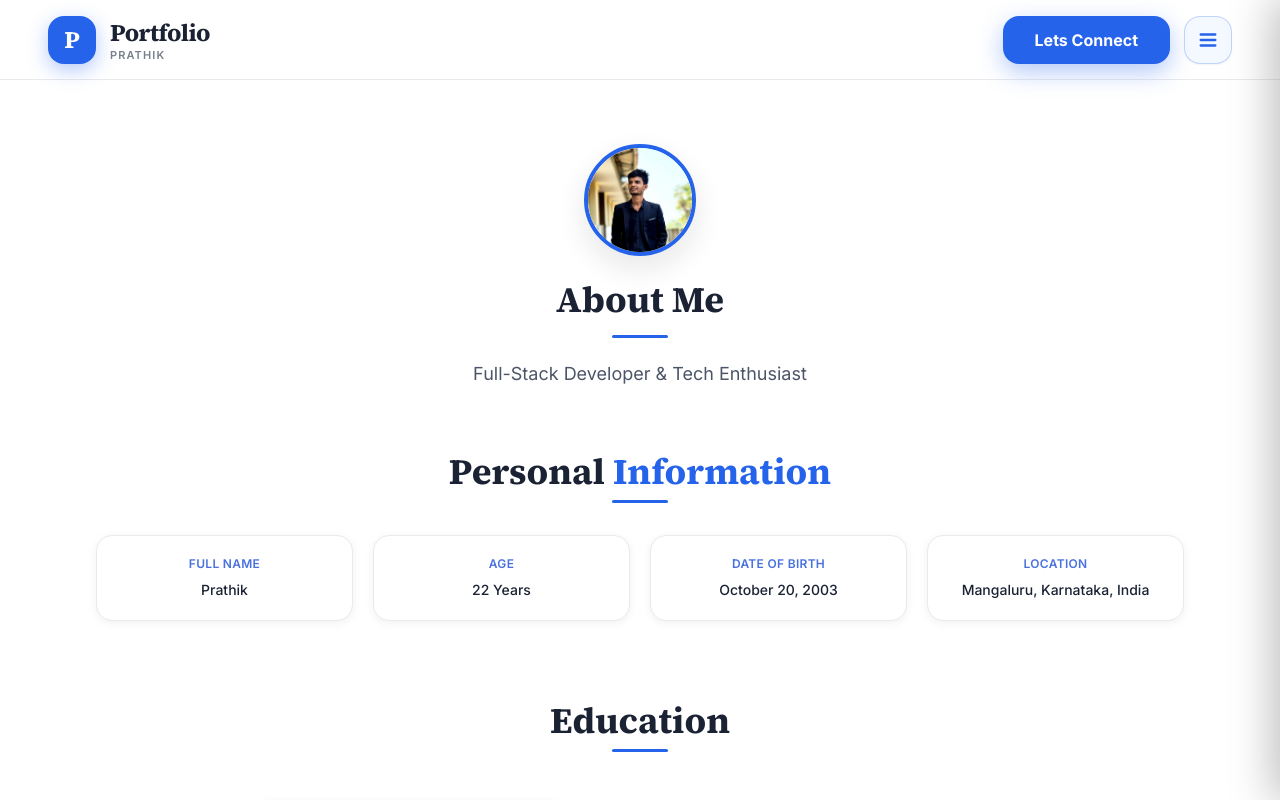
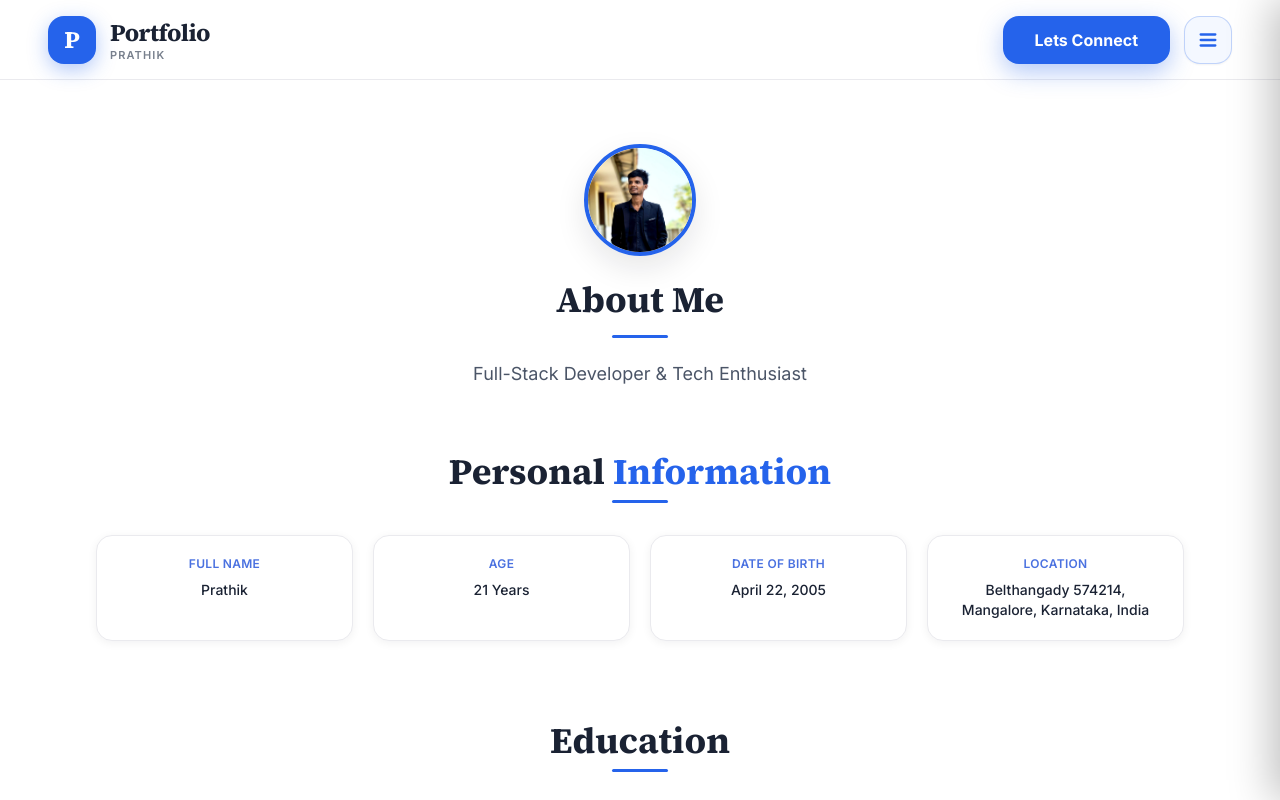
Before and after one commit to prathik0007/portfolio, a Next.js app: page /about in a window 1280 px wide. Shown: the top 800 px of the page. Built offline with nearby package versions, Linux system fonts and the light colour scheme.

Commit message:
Update personal information: age 21, DOB April 22 2005, location Belthangady Mangalore

```diff
--- a/data/portfolio.ts
+++ b/data/portfolio.ts
@@ -22,10 +22,10 @@ export const portfolio = {
   // Personal details
   email: "prathikganiga202@gmail.com",
   phone: "+91 9611914396",
-  location: "Mangaluru, Karnataka, India",
-  dateOfBirth: "October 20, 2003",
-  age: "22 Years",
-  fullAddress: "Mangaluru, Karnataka, India",
+  location: "Belthangady 574214, Mangalore, Karnataka, India",
+  dateOfBirth: "April 22, 2005",
+  age: "21 Years",
+  fullAddress: "Belthangady 574214, Mangalore, Karnataka, India",
 
   // Homepage info card (matches Screenshot 2)
   infoCard: {
@@ -39,7 +39,7 @@ export const portfolio = {
     },
     location: {
       label: "Location",
-      value: "Mangaluru, Karnataka, India",
+      value: "Belthangady 574214, Mangalore, Karnataka, India",
     },
     availability: {
       label: "Open to Work",
```
